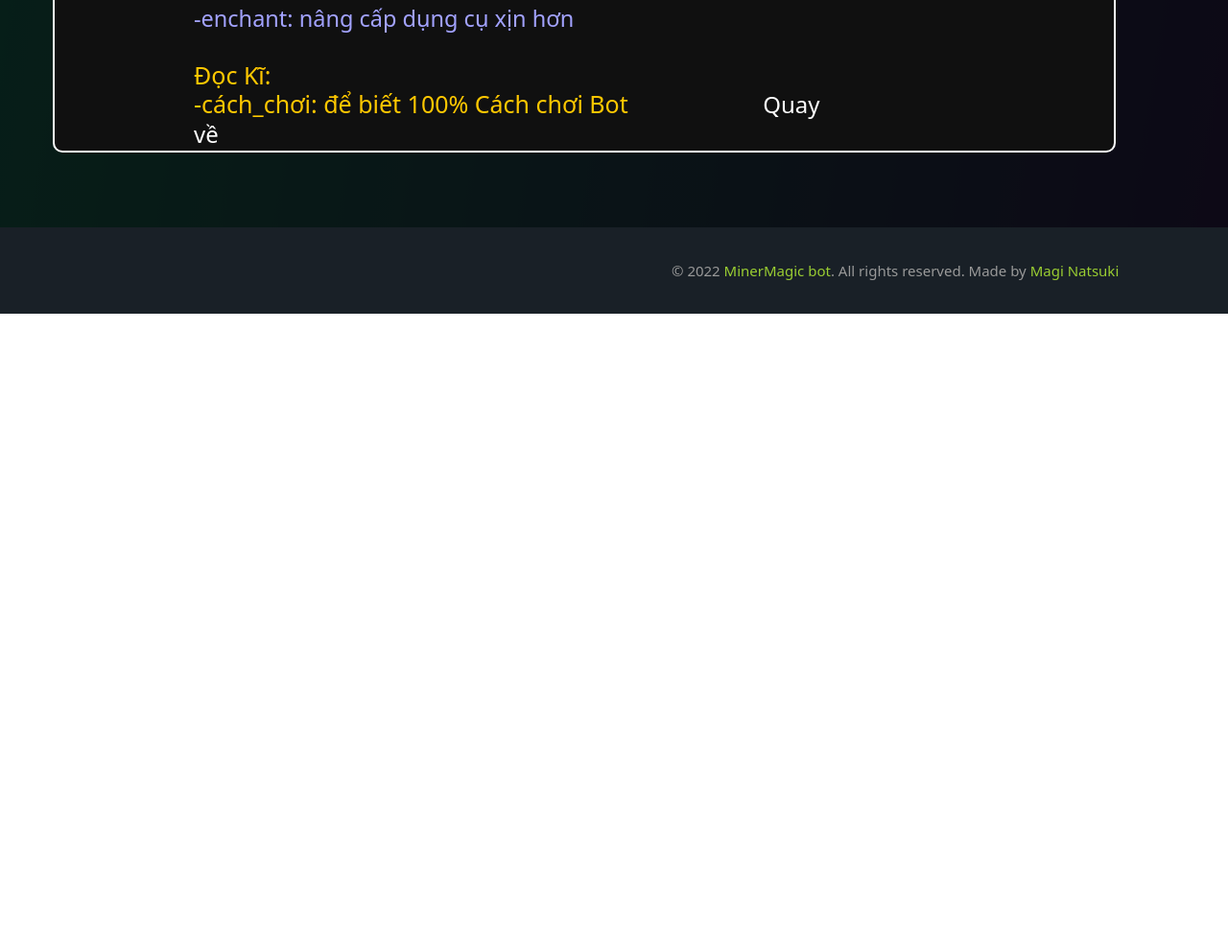
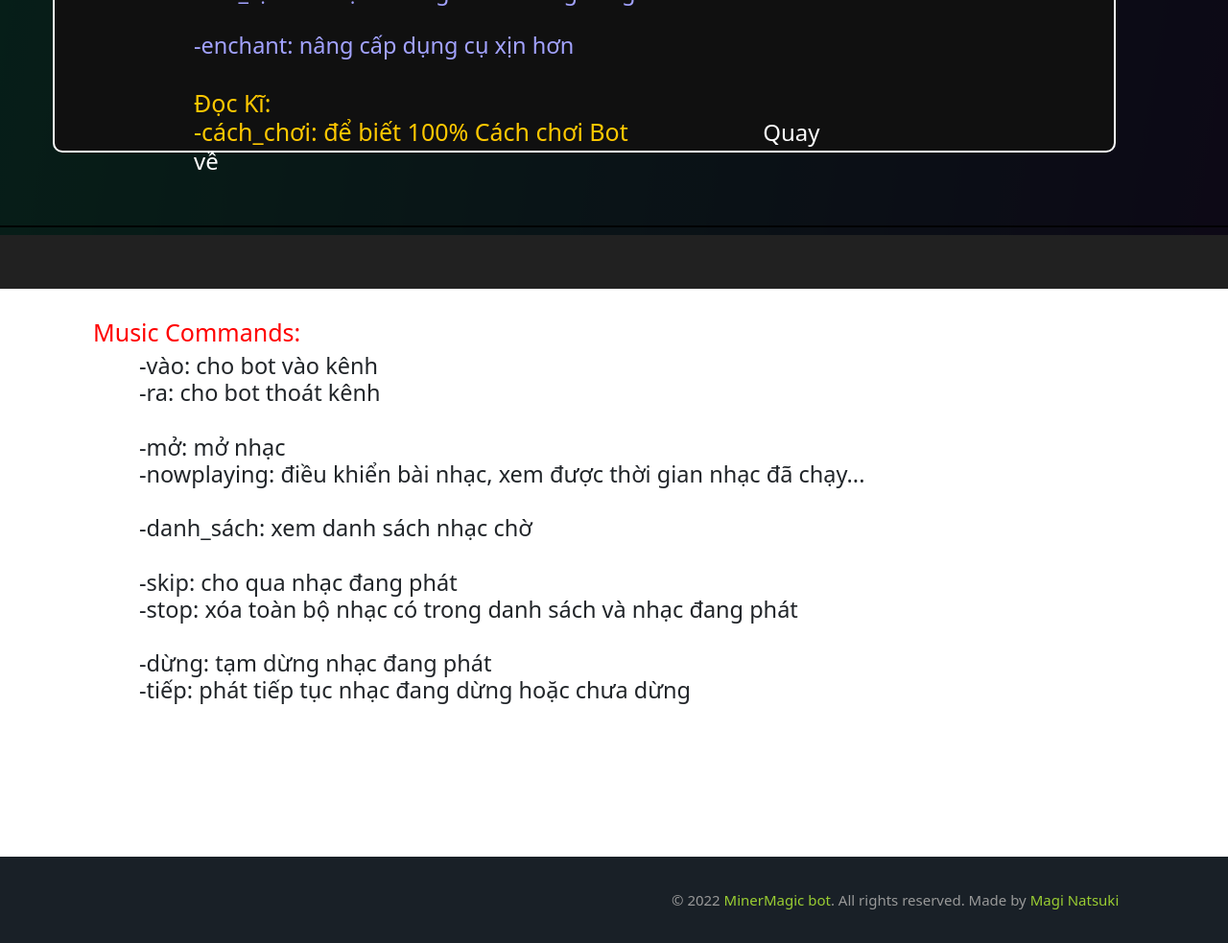
Before and after one commit to MagiNatsukiYTB/trang-chu-MinerMagi-bot, a plain HTML site: page about.html in a window 1280 px wide. Shown: the part 1284-2267 px from the top of the page at 96% size. Before the commit the page ends 1611 px from the top, so only its background shows below. Drawn offline with nearby package versions, Linux system fonts and the light colour scheme.

Commit message:
Add files via upload

```diff
--- a/about.html
+++ b/about.html
@@ -27,7 +27,8 @@
 			 </a>
 
 			Dưới đây là tất cả lệnh và cách chơi
-			<a class="navbar-brand" href="#command_miners">Command Bot</a>
+			<a class="navbar-brand" href="#command_miners">Miner Command</a>
+			<a class="navbar-brand" href="#command_musics">Music Command</a>
 		</h1>
 		<h2 class="tieudenho1">
 			MinerMagic Bot Commands<br>
@@ -41,7 +42,7 @@
 		<div class="command_dulieu">
 		  <div class="block">
 			<h4 class="command_dulieu_text">
-				-balo: Mở balo<br>
+				<br>-balo: Mở balo<br>
 				-ô: chơi slots<br>
 				-give: tặng đồ hoặc tiền<br>
 	            -daily: nhận thưởng hằng ngày<br>
@@ -85,9 +86,34 @@
 	    	</h2>
 	     </div>
 		</div>
-		<div>
+	</div>
+
+
+		<h3 class="command_miner" id="command_musics">
+			Music Commands:
+		</h3>
+
+		<div class="command"></div>
+		<div class="command_dulieu2">
+		  <div class="block2">
+			<h4 class="command_dulieu_text">
+				<br>-vào: cho bot vào kênh<br>
+				-ra: cho bot thoát kênh<br><br>
+				-mở: mở nhạc<br>
+				-nowplaying: điều khiển bài nhạc, xem được thời gian nhạc đã chạy...<br><br>
+                -danh_sách: xem danh sách nhạc chờ<br><br>
+                -skip: cho qua nhạc đang phát<br>
+                -stop: xóa toàn bộ nhạc có trong danh sách và nhạc đang phát<br><br>
+                -dừng: tạm dừng nhạc đang phát<br>
+                -tiếp: phát tiếp tục nhạc đang dừng hoặc chưa dừng<br>
+
+			</h4>
+		        <a class="exi" href="#daude">Quay về</a>
+
+	     </div>
 		</div>
 	</div>
+
     <div class="footer">
               <p>
                 © 2022
```
